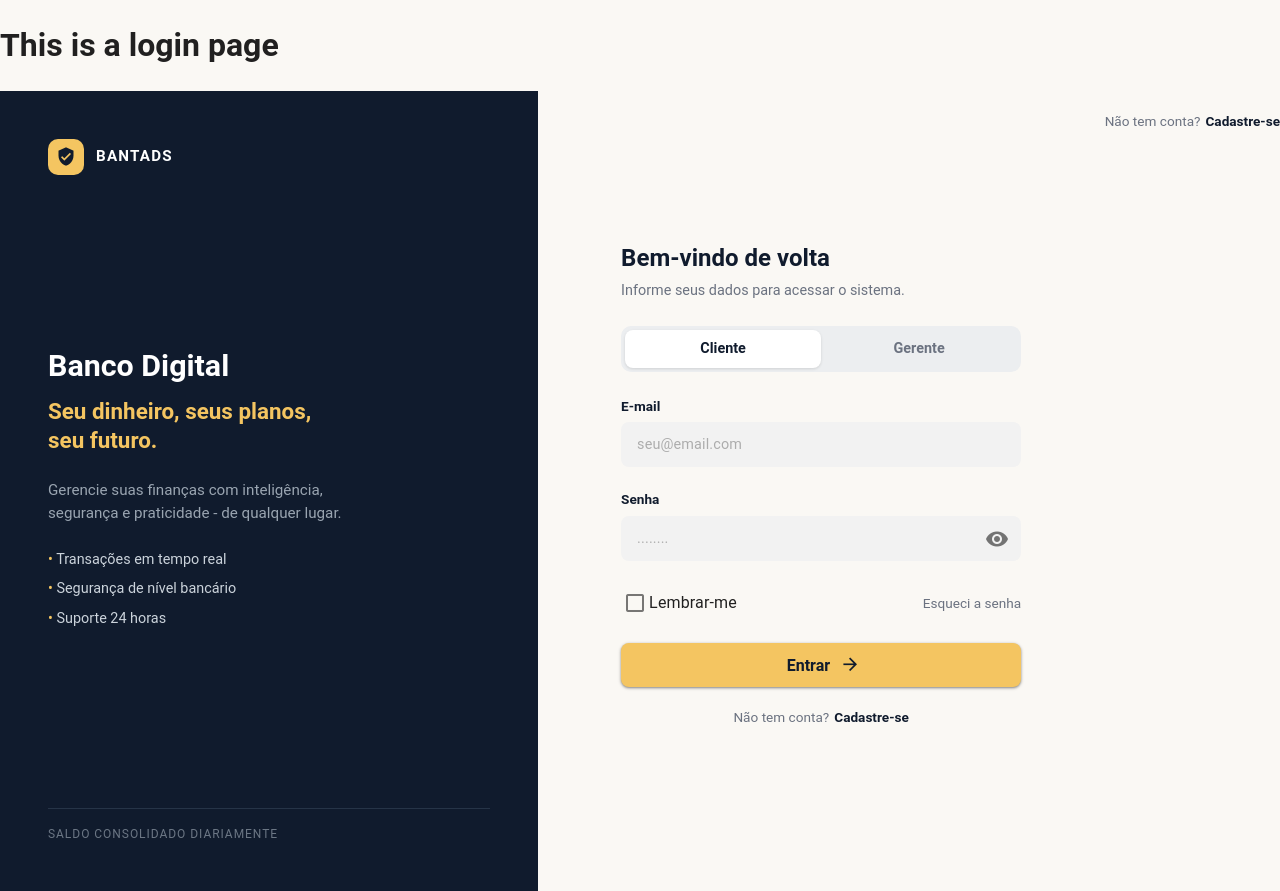
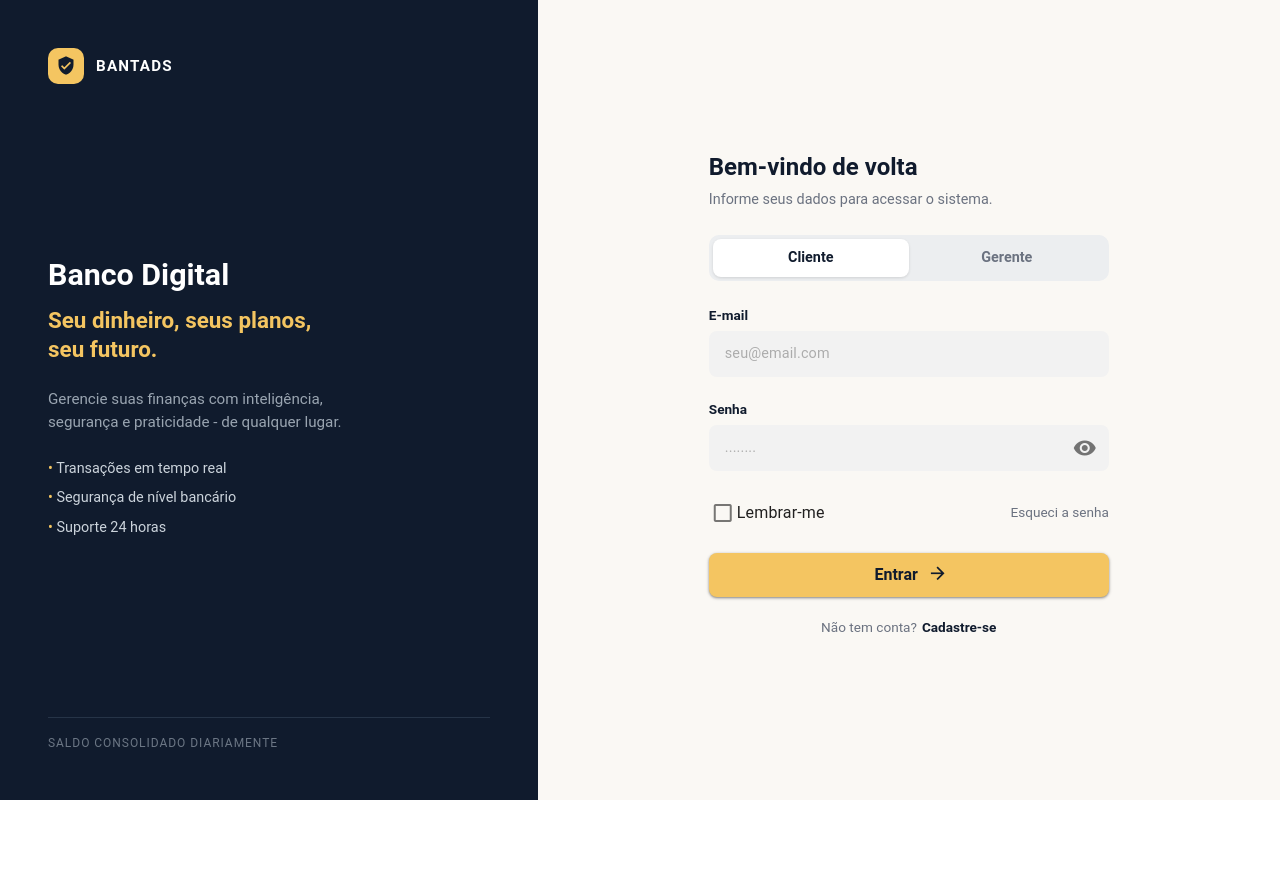
Before and after one commit to laraono/bantads, a Vue app in the folder front/: page /login in a window 1280 px wide. After the commit the page ends 800 px from the top, so only its background shows below. Built offline with nearby package versions, Linux system fonts and the light colour scheme; no server answers.

Commit message:
fix: arrumando view de login

```diff
--- a/front/package.json
+++ b/front/package.json
@@ -12,6 +12,7 @@
   },
   "dependencies": {
     "@mdi/font": "^7.4.47",
+    "axios": "^1.20.0",
     "vue": "^3.5.40",
     "vue-router": "^4.6.4",
     "vuetify": "^4.1.12"
--- a/front/src/views/Login.vue
+++ b/front/src/views/Login.vue
@@ -38,8 +38,6 @@ async function handleSubmit() {
 </script>
 
 <template>
-    <div class="about">
-        <h1>This is a login page</h1>
         <div class="login-page">
             <aside class="login-hero">
                 <div class="brand">
@@ -96,9 +94,7 @@ async function handleSubmit() {
                     <p class="signup-text">Não tem conta?<a href="/cadastro" class="link-strong">Cadastre-se</a></p>
                 </div>
             </main>
-                  <p class="signup-text">Não tem conta?<a href="/cadastro/usuario" class="link-strong">Cadastre-se</a></p>
           </div>
-    </div>
 </template>
 
 <style scoped>
```
